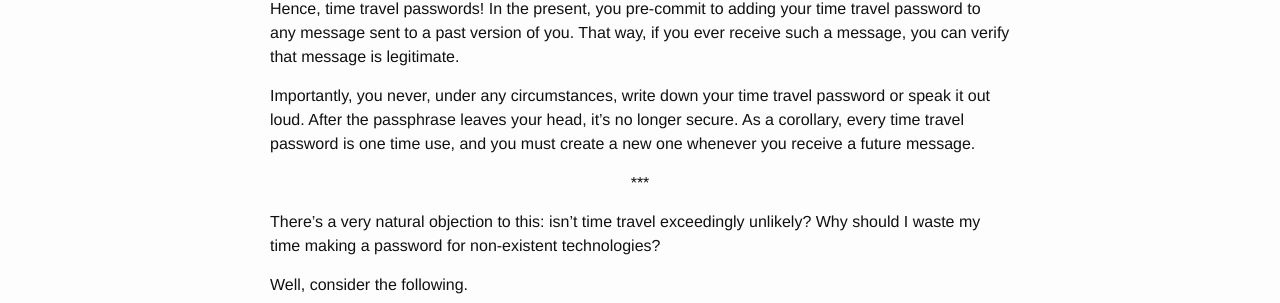
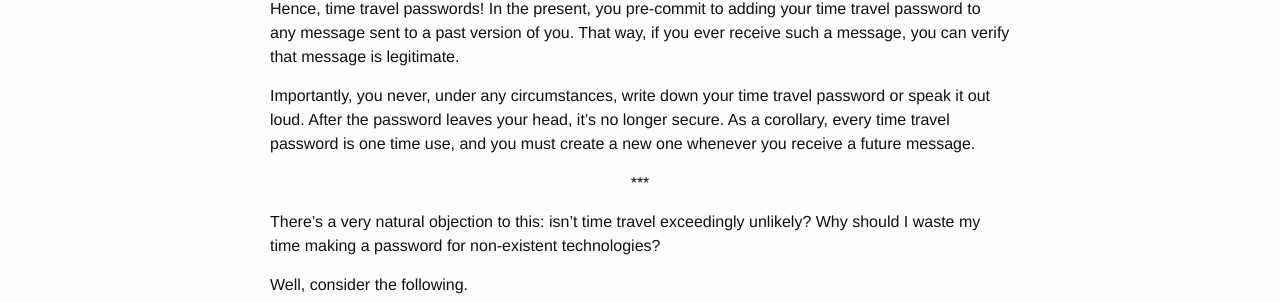
Before and after one commit to alexirpan/alexirpan.github.io, a Jekyll site: the page built from _posts/may2016/2016-05-17-may-17.markdown, in a window 1280 px wide. Shown: the part 805-1108 px from the top of the page. Built offline with Jekyll 4.4.1, drawn with Linux system fonts in a browser that asks for light colours.

Commit message:
Yeah, this is good enough. Launch!

```diff
--- a/_posts/may2016/2016-05-17-may-17.markdown
+++ b/_posts/may2016/2016-05-17-may-17.markdown
@@ -1,7 +1,7 @@
 ---
 layout: post
 title:  "The Blogging Gauntlet: May 17 - What's Your Time Travel Password?"
-date:   2016-05-17 16:45:00 -0700
+date:   2016-05-17 16:46:00 -0700
 ---
 
 {% include gauntlet.md %}
@@ -39,7 +39,7 @@ past version of you. That way, if you ever receive such a message, you can
 verify that message is legitimate.
 
 Importantly, you never, under any circumstances, write down your time travel
-password or speak it out loud. After the passphrase leaves your head, it's no longer secure.
+password or speak it out loud. After the password leaves your head, it's no longer secure.
 As a corollary, every time travel password is one time use, and you must create
 a new one whenever you receive a future message.
 
```
